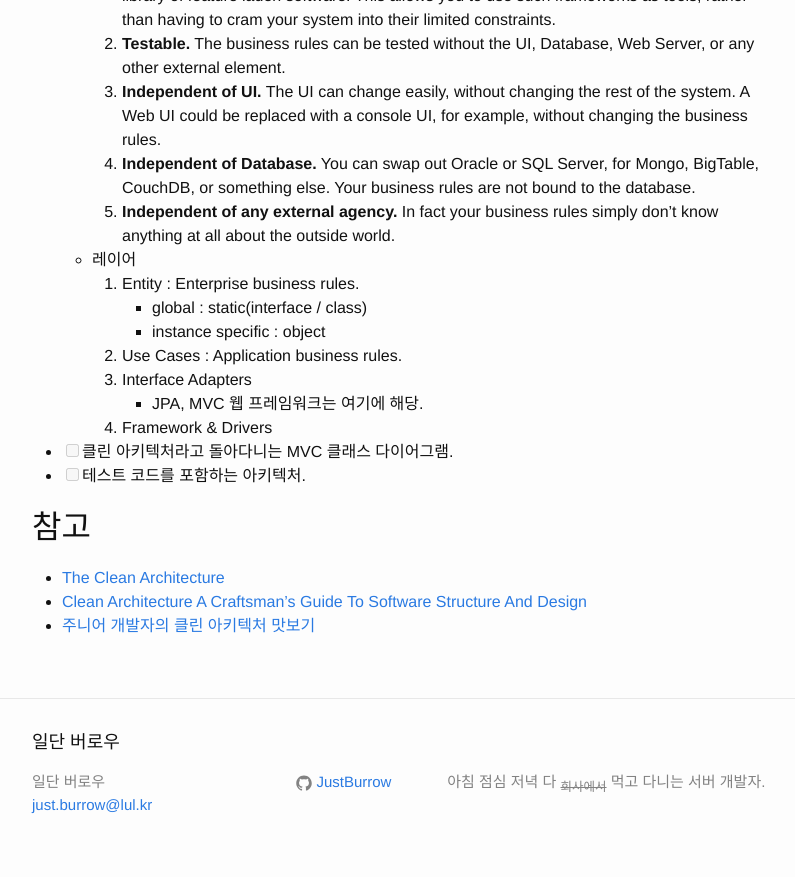
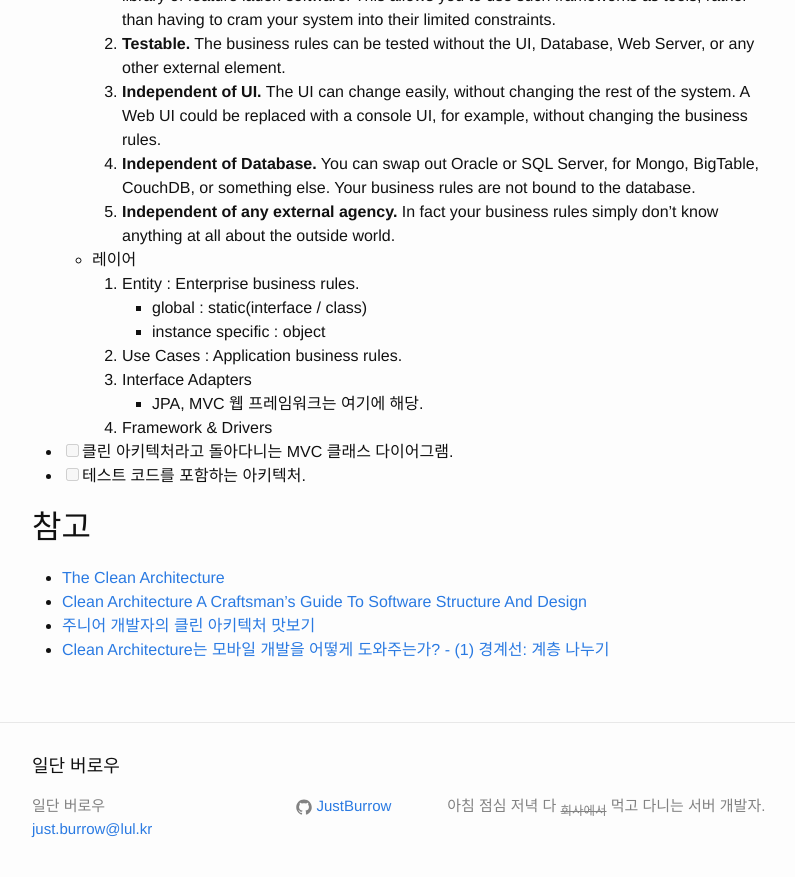
Before and after one commit to JustBurrow/JustBurrow.github.io, a Jekyll site: the page built from _posts/2020-07-23-clean-architecture.md, in a window 1280 px wide and 900 px high, scrolled down 591 px. Shown: the top 877 px of the window, without its empty margins (238-1033 px from the left). Built offline with Jekyll 4.4.1, drawn with Linux system fonts in a browser that asks for light colours.

Commit message:
ADD : 참고

```diff
--- a/_posts/2020-07-23-clean-architecture.md
+++ b/_posts/2020-07-23-clean-architecture.md
@@ -37,3 +37,4 @@ layout: post
 - [The Clean Architecture](https://blog.cleancoder.com/uncle-bob/2012/08/13/the-clean-architecture.html)
 - [Clean Architecture A Craftsman's Guide To Software Structure And Design](https://archive.org/details/CleanArchitecture)
 - [주니어 개발자의 클린 아키텍처 맛보기](https://woowabros.github.io/tools/2019/10/02/clean-architecture-experience.html)
+- [Clean Architecture는 모바일 개발을 어떻게 도와주는가? - (1) 경계선: 계층 나누기](https://medium.com/@justfaceit/clean-architecture%EB%8A%94-%EB%AA%A8%EB%B0%94%EC%9D%BC-%EA%B0%9C%EB%B0%9C%EC%9D%84-%EC%96%B4%EB%96%BB%EA%B2%8C-%EB%8F%84%EC%99%80%EC%A3%BC%EB%8A%94%EA%B0%80-1-%EA%B2%BD%EA%B3%84%EC%84%A0-%EA%B3%84%EC%B8%B5%EC%9D%84-%EC%A0%95%EC%9D%98%ED%95%B4%EC%A4%80%EB%8B%A4-b77496744616)
```
